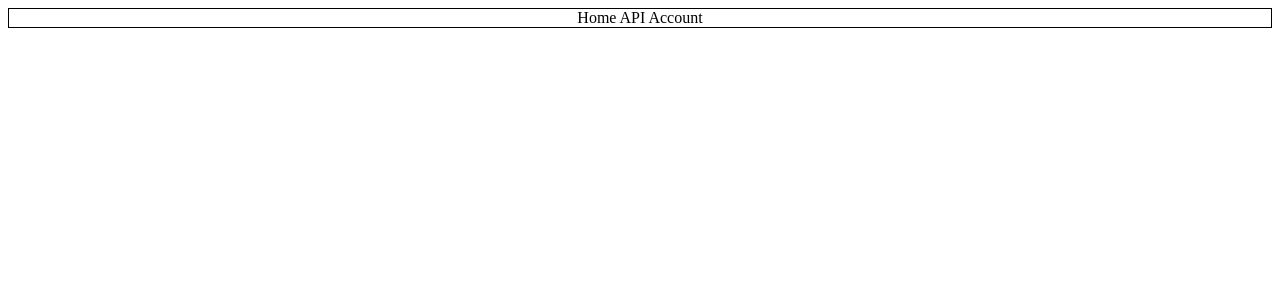
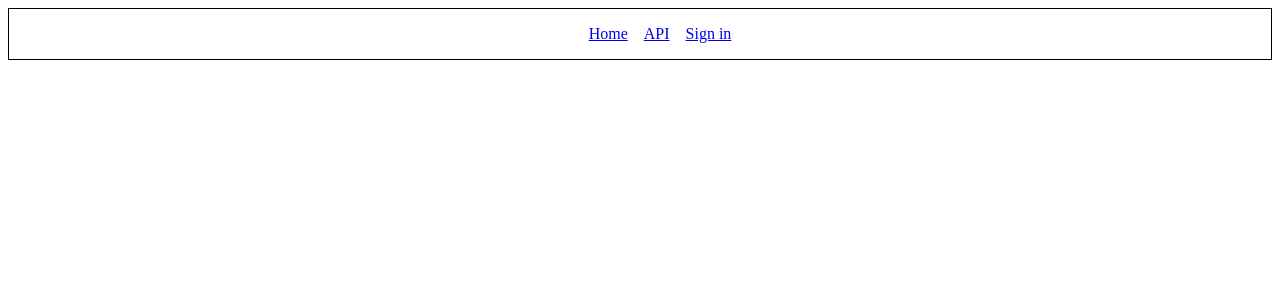
Before and after one commit to tespin/banned-prison-book-api, a React (Create React App) app: page / in a window 1280 px wide. Shown: the top 300 px of the page. Built offline with nearby package versions, Linux system fonts and the light colour scheme.

Commit message:
navigation links are horizontal

```diff
--- a/src/App.js
+++ b/src/App.js
@@ -4,11 +4,9 @@ import Card from './UI/Card';
 
 const App = () => {
     return (
-        <>
         <Card>
             <Home></Home>
         </Card>
-        </>
     )
 }
 
--- /dev/null
+++ b/src/Header/MainHeader.js
@@ -0,0 +1,14 @@
+import React from 'react';
+import Navigation from './Navigation';
+import classes from './MainHeader.module.css';
+
+const MainHeader = (props) => {
+    return (
+        <header className={classes['main-header']}>
+            {/* <h1>📚🚫</h1> */}
+            <Navigation />
+        </header>
+    )
+}
+
+export default MainHeader;
--- /dev/null
+++ b/src/Header/MainHeader.module.css
@@ -0,0 +1,7 @@
+.main-header {
+    display: flex;
+}
+
+.main-header h1 {
+    width: 100%;
+}
--- /dev/null
+++ b/src/Header/Navigation.js
@@ -0,0 +1,20 @@
+import React from 'react';
+import Card from '../UI/Card';
+import classes from './Navigation.module.css';
+
+const Navigation = (props) => {
+    return (
+        <nav className={classes.nav}>
+            {/* <a href="https://freecodecamp.org" className="logo">
+                <img src="https://s3.amazonaws.com/freecodecamp/freecodecamp_logo.svg" alt="freeCodeCamp logo"></img>
+            </a> */}
+            <ul className={classes.links}>
+                <li><a href='#'>Home</a></li>
+                <li><a href='#'>API</a></li>
+                <li><a href='#'>Sign in</a></li>
+            </ul>
+        </nav>
+    );
+};
+
+export default Navigation;
--- /dev/null
+++ b/src/Header/Navigation.module.css
@@ -0,0 +1,14 @@
+.nav {
+    display: flex;
+    justify-content: space-between;
+}
+
+.links {
+    display: flex;
+    justify-content: space-between;
+    list-style: none;
+}
+
+.nav li {
+    margin: 0 0.5rem;
+}
--- a/src/Home/Home.js
+++ b/src/Home/Home.js
@@ -1,14 +1,12 @@
 import React from 'react';
-
+import MainHeader from '../Header/MainHeader';
 import Card from '../UI/Card';
 import classes from './Home.module.css';
 
 const Home = (props) => {
     return (
         <Card className={classes.home}>
-            Home
-            API
-            Account
+            <MainHeader />
         </Card>
     );
 };
```
